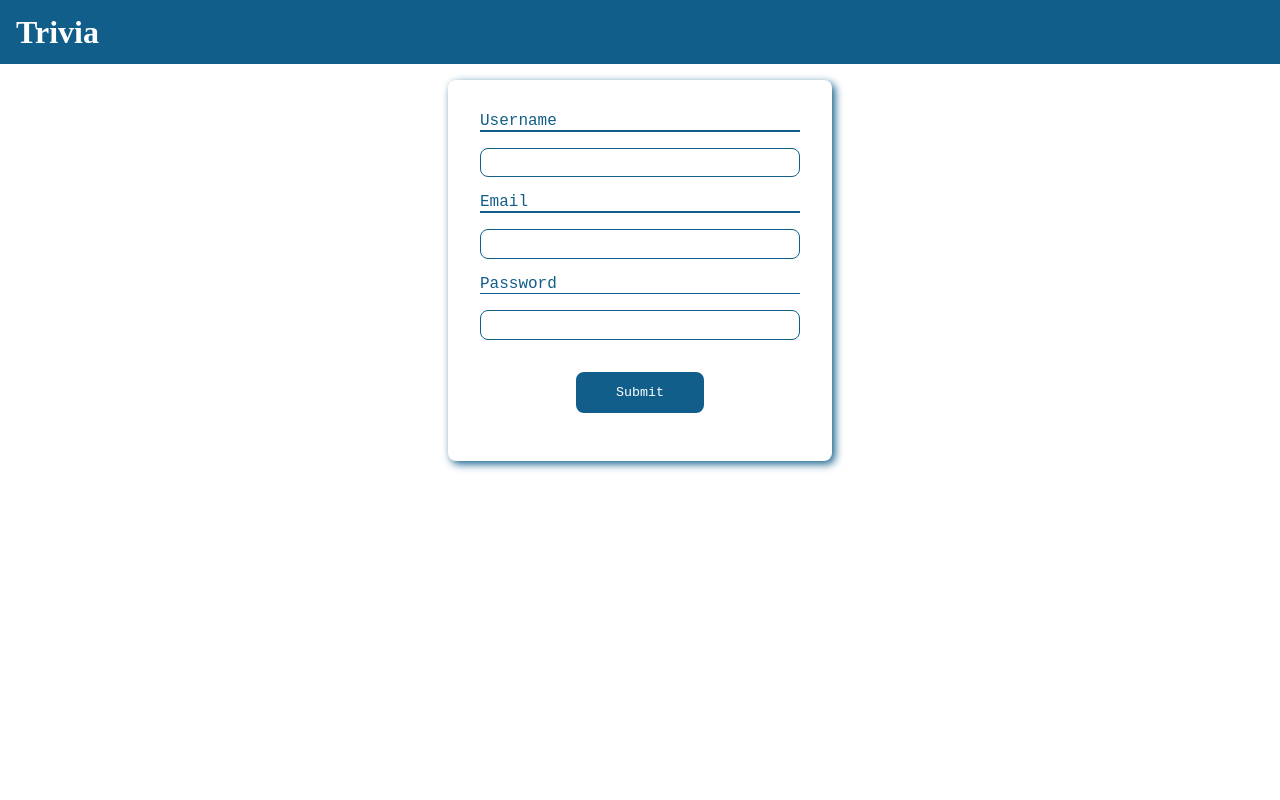
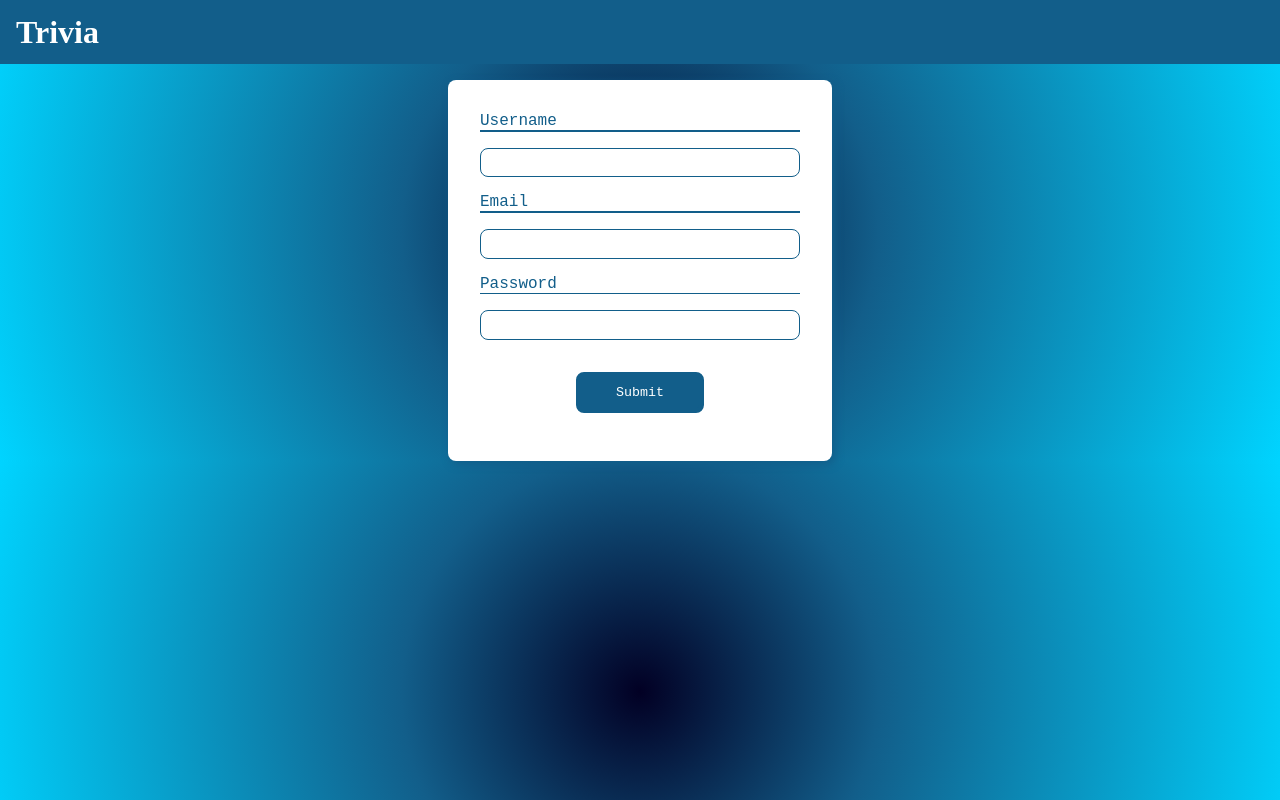
Before and after one commit to AngryWeather/Trivia, a React (Create React App) app: page /trivia/user/register in a window 1280 px wide. Built offline with nearby package versions, Linux system fonts and the light colour scheme.

Commit message:
Add gradient to body

```diff
--- a/src/components/register/register.css
+++ b/src/components/register/register.css
@@ -59,5 +59,9 @@ button {
     box-shadow: 3px 3px 8px rgb(18, 94, 138);
     margin-top: 1rem;
     border-radius: 0.5rem;
+    background-color: white;
+  }
+  body {
+    background: radial-gradient(circle, rgb(2, 0, 36) 0%, rgb(18, 94, 138) 35%, rgb(0, 212, 255) 100%);
   }
 }/*# sourceMappingURL=register.css.map */
--- a/src/components/register/register.scss
+++ b/src/components/register/register.scss
@@ -61,5 +61,16 @@ button {
     box-shadow: 3px 3px 8px $primary-color;
     margin-top: 1rem;
     border-radius: $border-radius;
+    background-color: white;
+  }
+
+  body {
+    // background-color: white;
+    background: radial-gradient(
+      circle,
+      rgba(2, 0, 36, 1) 0%,
+      rgba(18, 94, 138, 1) 35%,
+      rgba(0, 212, 255, 1) 100%
+    );
   }
 }
```
Also changed, not shown: 1 other file (tests, documents, lock files or other folders).
